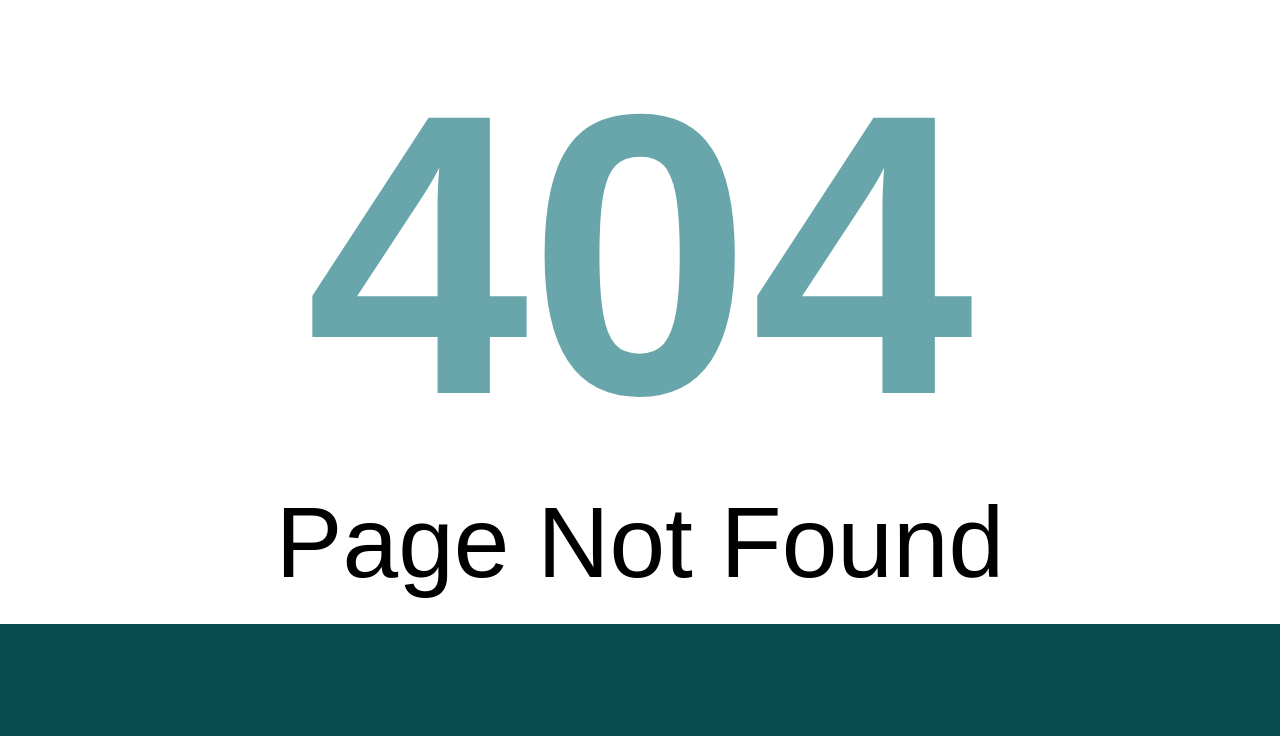
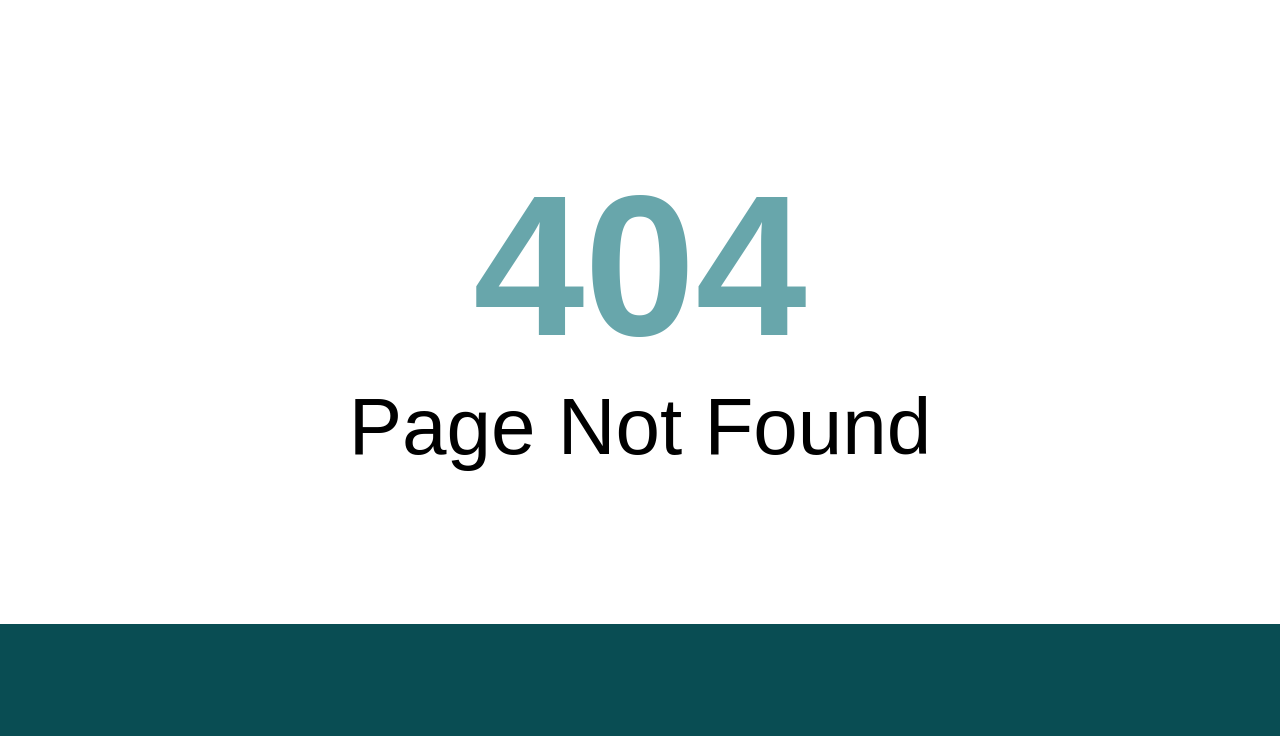
Before and after one commit to racoelhosilva/LTW_Trinted, a PHP site: page /index.php in a window 1280 px wide. Shown: the part 64-800 px from the top of the page. Run offline with PHP 8.4, Linux system fonts and the light colour scheme.

Commit message:
fix: reduced font size

```diff
--- a/css/404_page.css
+++ b/css/404_page.css
@@ -7,11 +7,11 @@
 
 #page-404 > #number {
     color: var(--lighter);
-    font-size: 400px;
+    font-size: 200px;
     font-weight: 800;
 }
 
 #page-404 > #message {
-    font-size: 100px;
+    font-size: 80px;
     font-weight: 500;
 }
```
